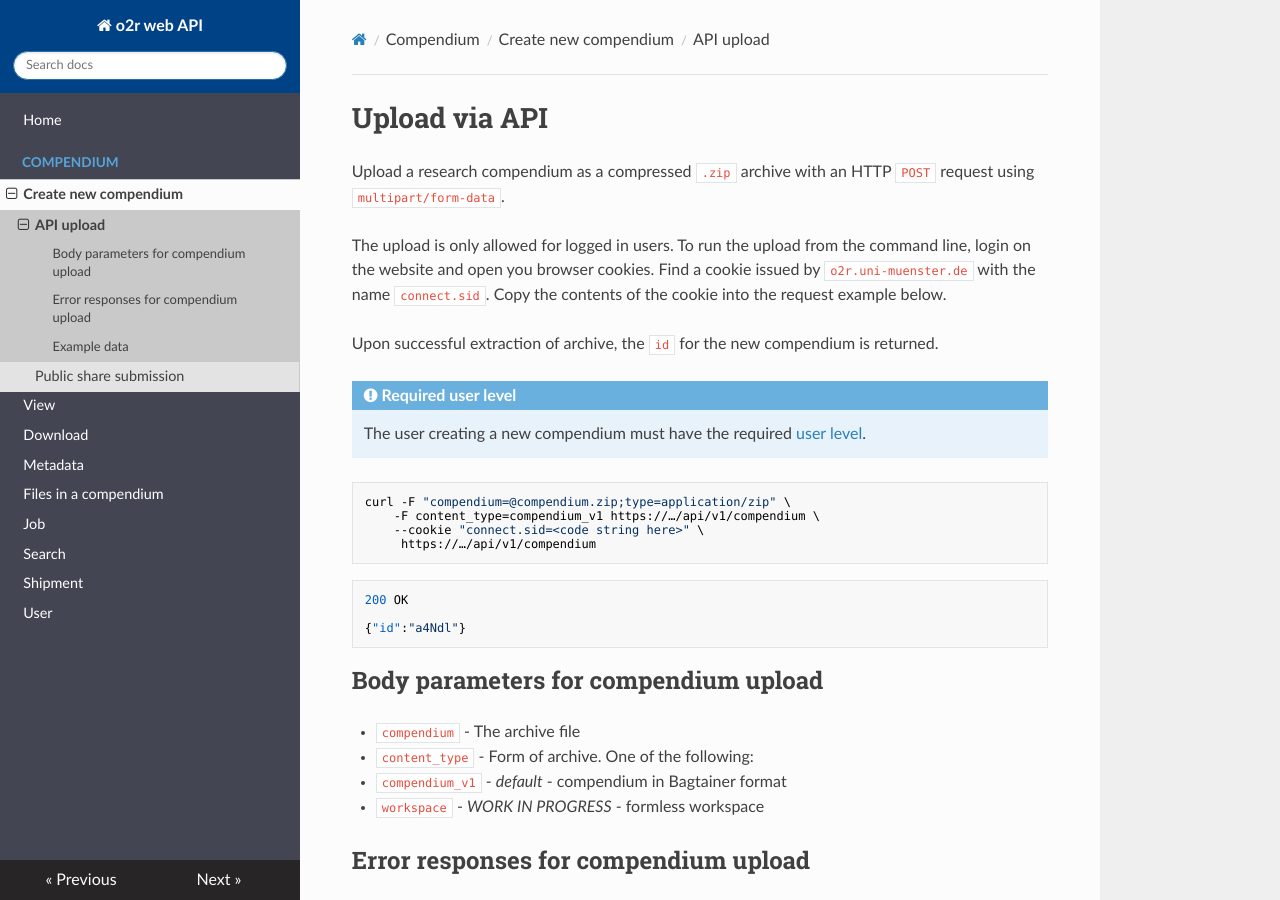
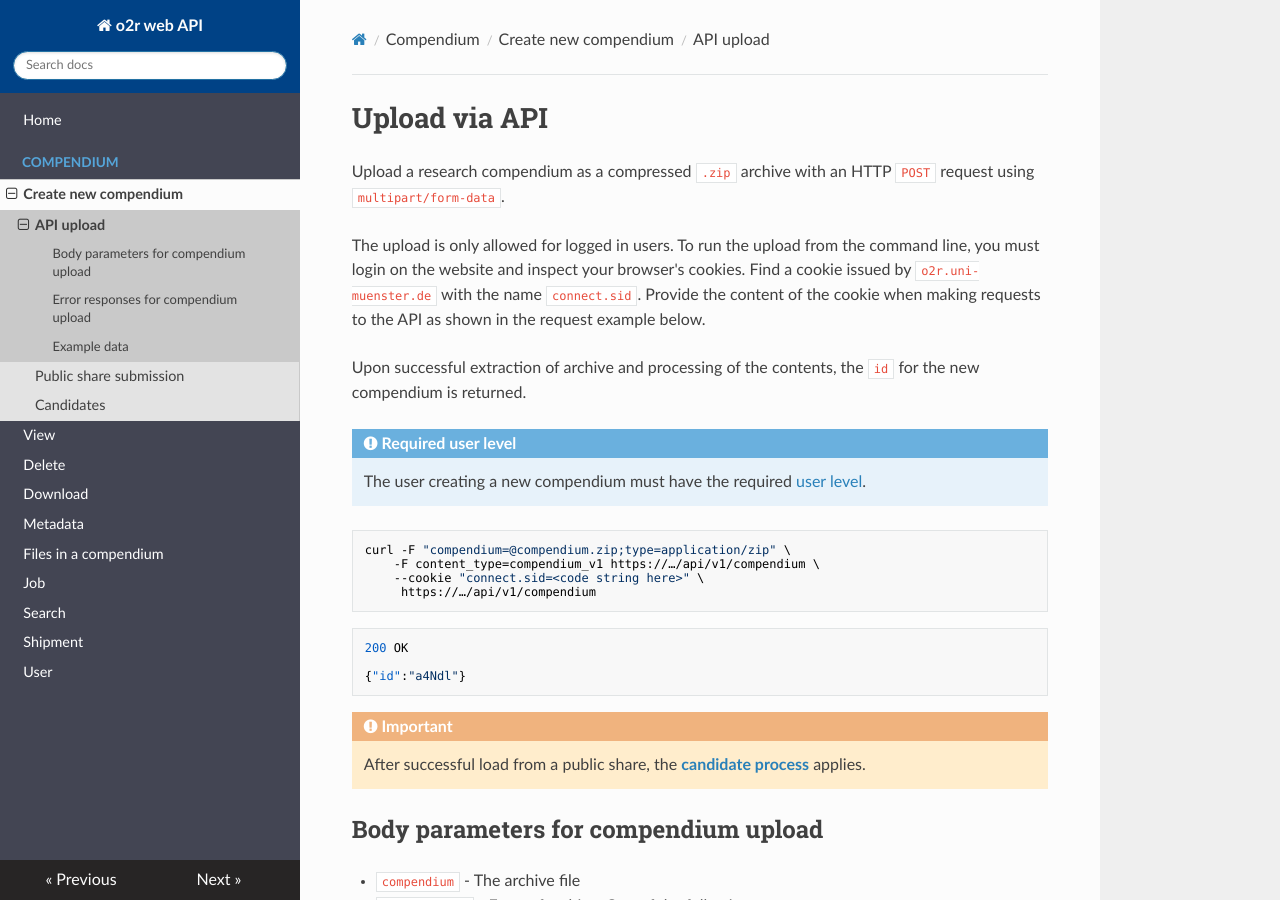
Before and after one commit to o2r-project/api, an MkDocs documentation site: the page built from docs/compendium/upload.md, in a window 1280 px wide and 900 px high. Built offline with MkDocs 1.6.1, drawn with Linux system fonts in a browser that asks for light colours; nearby versions of some CDN libraries; old or Windows-style settings are respelled for this version of MkDocs.

Commit message:
add candidate process and compendium deletion, closes #42

````diff
--- a/docs/compendium/upload.md
+++ b/docs/compendium/upload.md
@@ -3,11 +3,11 @@
 Upload a research compendium as a compressed `.zip` archive with an HTTP `POST` request using `multipart/form-data`.
 
 The upload is only allowed for logged in users.
-To run the upload from the command line, login on the website and open you browser cookies.
+To run the upload from the command line, you must login on the website and inspect your browser's cookies.
 Find a cookie issued by `o2r.uni-muenster.de` with the name `connect.sid`.
-Copy the contents of the cookie into the request example below.
+Provide the content of the cookie when making requests to the API as shown in the request example below.
 
-Upon successful extraction of archive, the `id` for the new compendium is returned.
+Upon successful extraction of archive and processing of the contents, the `id` for the new compendium is returned.
 
 !!! note "Required user level"
 
@@ -25,6 +25,9 @@ curl -F "compendium=@compendium.zip;type=application/zip" \
 
 {"id":"a4Ndl"}
 ```
+
+!!! Warning "Important"
+    After successful load from a public share, the **[candidate process](upload.md#candidate-process)** applies.
 
 ## Body parameters for compendium upload
 
--- a/mkdocs.yml
+++ b/mkdocs.yml
@@ -5,7 +5,9 @@ pages:
     - Create new compendium:
       - API upload: compendium/upload.md
       - Public share submission: compendium/public_share.md
+      - Candidates: compendium/candidate.md
     - View: compendium/view.md
+    - Delete: compendium/delete.md
     - Download: compendium/download.md
     - Metadata: compendium/metadata.md
     - Files in a compendium: compendium/files.md
````
Also changed, not shown: docs/compendium/candidate.md (added, +39 -0 lines), docs/compendium/delete.md (added, +45 -0 lines), docs/compendium/public_share.md (+6 -1 lines), docs/compendium/view.md (+2 -2 lines), docs/user.md (+4 -1 lines).
